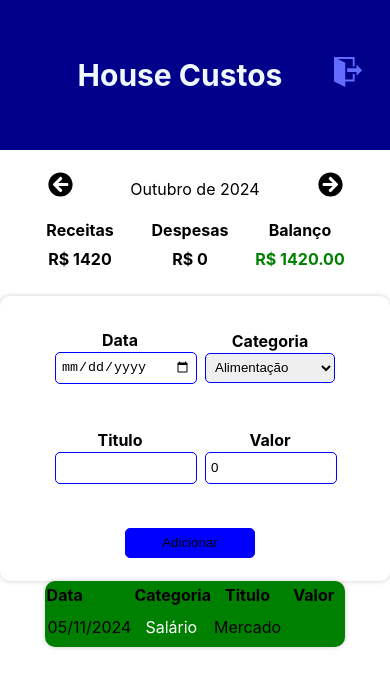
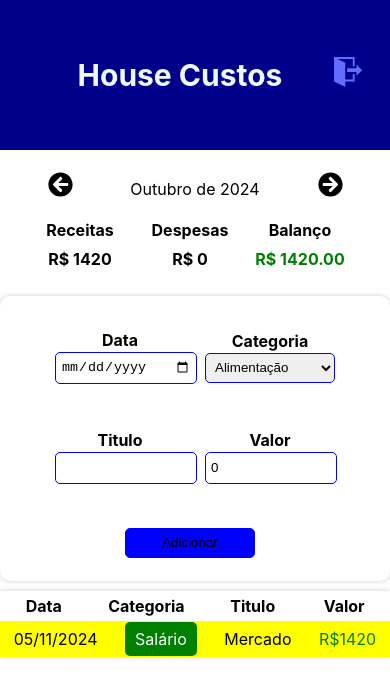
Before and after one commit to DouglasGsilva/House-Custos-Site, a React (Vite) app in the folder HouseCustos/: page /custos in a window 390 px wide. Shown: the top 698 px of the page. Built offline with nearby package versions, Linux system fonts and the light colour scheme.

Commit message:
responsividade feita na pagina custos nos items abaixo dos inputs

```diff
--- a/HouseCustos/src/Components/pages/Custos/CustosComponents/TableArea/TableArea.jsx
+++ b/HouseCustos/src/Components/pages/Custos/CustosComponents/TableArea/TableArea.jsx
@@ -5,10 +5,10 @@ export const TableArea = ({ list }) => {
     <C.Table>
       <thead>
         <tr>
-          <C.TableHeadColumn textalign='start'>Data</C.TableHeadColumn>
-          <C.TableHeadColumn textalign='center'>Categoria</C.TableHeadColumn>
-          <C.TableHeadColumn textalign='center'>Titulo</C.TableHeadColumn>
-          <C.TableHeadColumn textalign='center'>Valor</C.TableHeadColumn>
+          <C.TableHeadColumn>Data</C.TableHeadColumn>
+          <C.TableHeadColumn>Categoria</C.TableHeadColumn>
+          <C.TableHeadColumn>Titulo</C.TableHeadColumn>
+          <C.TableHeadColumn>Valor</C.TableHeadColumn>
         </tr>
       </thead>
       <tbody>
--- a/HouseCustos/src/Components/pages/Custos/CustosComponents/TableArea/style.js
+++ b/HouseCustos/src/Components/pages/Custos/CustosComponents/TableArea/style.js
@@ -1,22 +1,16 @@
 import styled from "styled-components";
 
 export const Table = styled.table`
-  background-color: green;
   box-shadow: 0px 0px 5px #ccc;
-  border-radius: 10px;
-  margin-top: 20px;
+  margin-top: 10px;
   height: 100%;
-  padding: 0%;
-  margin: auto;
-  & thead {
-  }
-
-  & tbody {
-  }
+  width: 100%;
+  display: flex;
+  flex-direction: column;
+  justify-content: center;
 `;
 
 export const TableHeadColumn = styled.th`
-  padding: 0px 0px;
-
-  text-align: ${(props) => props.textalign};
+  width: 320px;
+  text-align: center;
 `;
--- a/HouseCustos/src/Components/pages/Custos/CustosComponents/TableItem/TableItem.jsx
+++ b/HouseCustos/src/Components/pages/Custos/CustosComponents/TableItem/TableItem.jsx
@@ -6,6 +6,7 @@ export const TableItem = ({ item }) => {
 
   return (
     <>
+      <C.ContainerColumn>
         <C.TableColumn>{formatDate(item.date)}</C.TableColumn>
         <C.TableColumn>
           {category ? (
@@ -20,13 +21,16 @@ export const TableItem = ({ item }) => {
 
         <C.TableColumn>
           {category ? (
-          <C.Value color={categories[item.category].expense ? "red" : "green"}>
+            <C.Value
+              color={categories[item.category].expense ? "red" : "green"}
+            >
               R${item.value}
             </C.Value>
           ) : (
             <C.Value color='gray'>{item.value}</C.Value>
           )}
         </C.TableColumn>
+      </C.ContainerColumn>
     </>
   );
 };
--- a/HouseCustos/src/Components/pages/Custos/CustosComponents/TableItem/style.js
+++ b/HouseCustos/src/Components/pages/Custos/CustosComponents/TableItem/style.js
@@ -1,7 +1,13 @@
 import styled from "styled-components";
 
+export const ContainerColumn = styled.div`
+  display: flex;
+  justify-content: center;
+  background-color: yellow;
+`;
+
 export const TableColumn = styled.td`
-  max-width: 320px;
+  margin: auto;
 `;
 
 export const Category = styled.div`
--- a/HouseCustos/src/services/userServices.js
+++ b/HouseCustos/src/services/userServices.js
@@ -1,8 +1,8 @@
 import axios from "axios";
 import Cookies from "js-cookie";
 
-const baseURL = "https://api-housecustos.onrender.com";
-//
+const baseURL = "http://localhost:3001";
+// https://api-housecustos.onrender.com
 // http://localhost:3001
 export const signup = (data) => {
   const body = {
```
Lines whose indentation alone changed are shown as unchanged.
